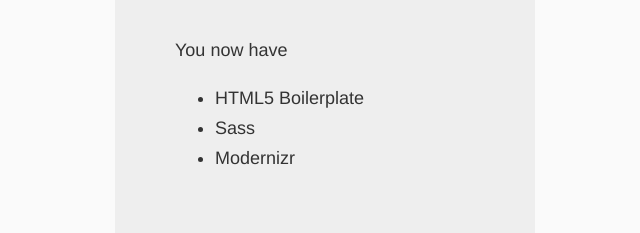
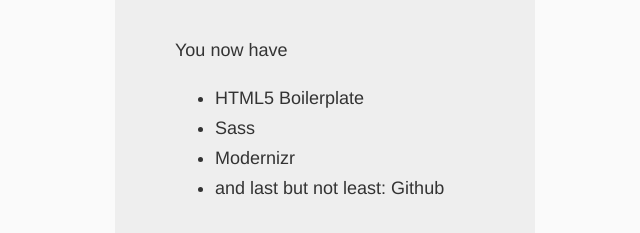
Before and after one commit to jazz009/presentation, a website: page app/index.html in a window 1280 px wide. Shown: the part 215-448 px from the top of the page, without its empty margins (315-955 px from the left). Drawn offline with nearby package versions, Linux system fonts and the light colour scheme; files that its build step writes are made by us from their sources.

Commit message:
Modif index.html
Ajout de GitHub dans la liste

```diff
--- a/app/index.html
+++ b/app/index.html
@@ -33,6 +33,7 @@
             <li>HTML5 Boilerplate</li>
             <li>Sass</li>
             <li>Modernizr</li>
+            <li>and last but not least: Github</li>
           </ul>
         </div>
 
```
